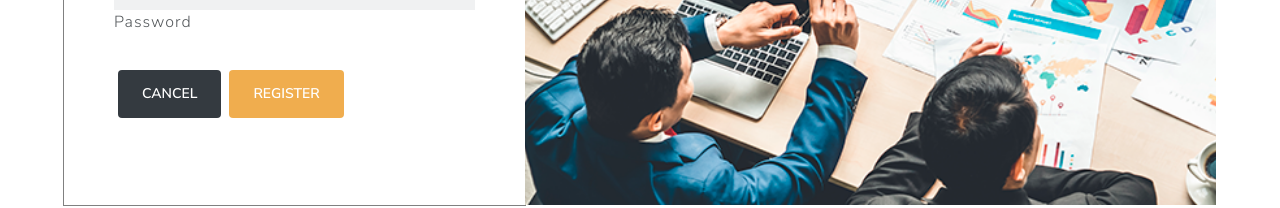
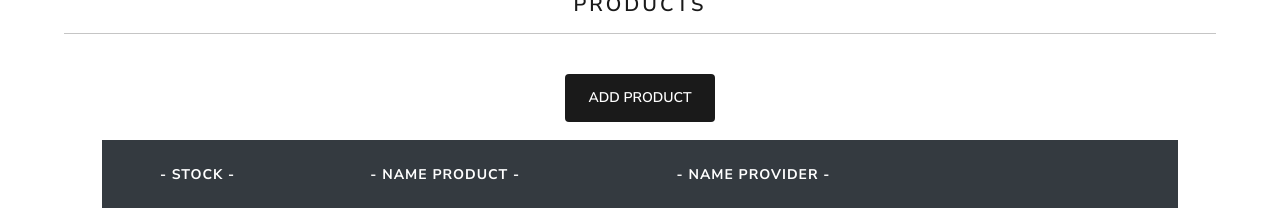
Before and after one commit to fdiaz-2017264/SucursalesEmpresas, an Angular app in the folder SucursalesFront/: page /register in a window 1280 px wide. Shown: the part 521-729 px from the top of the page. Built offline with nearby package versions, Linux system fonts and the light colour scheme.

Commit message:
Se arreglaron los warning de las vistas

```diff
--- a/SucursalesFront/src/app/app.component.html
+++ b/SucursalesFront/src/app/app.component.html
@@ -1 +1,2 @@
+<app-products></app-products>
 <router-outlet></router-outlet>
--- a/SucursalesFront/src/app/components/login/login.component.html
+++ b/SucursalesFront/src/app/components/login/login.component.html
@@ -25,7 +25,7 @@
             </div>
 
             <div class="input mt-4">
-                <button type="submit"  class="btn btn-warning m-2">Login</button>
+                <button type="submit" class="btn btn-warning m-2">Login</button>
             </div>
         </form>
         <div class="imagen-formulario">
--- a/SucursalesFront/src/app/components/register/register.component.html
+++ b/SucursalesFront/src/app/components/register/register.component.html
@@ -1,10 +1,8 @@
 <app-navbar></app-navbar>
 
 <br>
-
-
 <div class="contenedor-formulario contenedor">
-    <form (ngSubmit)="register(registerForm)" #registerForm="ngForm"  class="formulario">
+  <form (ngSubmit)="register(registerForm)" #registerForm="ngForm" class="formulario">
     <div class="row">
       <div class="col">
         <div class="texto-formulario">
@@ -12,44 +10,44 @@
         </div>
 
         <br>
-
         <div class="row">
           <div class="col">
             <div class="form">
               <br>
-                  <input  [(ngModel)]="company.name" name="name" type="text" id="form3Example1m1" class="form-control" placeholder="Nombre..."/>
-                  <label   class="form-label">Name</label>
+              <input [(ngModel)]="company.name" name="name" type="text" id="form3Example1m1" class="form-control"
+                placeholder="Nombre..." />
+              <label class="form-label">Name</label>
             </div>
           </div>
           <div class="col-md-6 mb-4">
             <div class="form-outline">
               <br>
-                  <input [(ngModel)]="company.typeOfCompany" name="typeOfCompany"   type="text" id="form3Example1m1" class="form-control" placeholder="EJ: Restaurant..."/>
+              <input [(ngModel)]="company.typeOfCompany" name="typeOfCompany" type="text" id="form3Example1m1"
+                class="form-control" placeholder="EJ: Restaurant..." />
               <label class="form-label mb-1"> Type of Company</label>
             </div>
           </div>
         </div>
+      </div>
+    </div>
 
-            <br>
 
     <div class="form-outline mb-4">
-            <input [(ngModel)]="company.town" name="town"  type="text" id="form3Example1m1" class="form-control" placeholder="Ej: ejemplo"/>
+      <input [(ngModel)]="company.town" name="town" type="text" id="form3Example1m1" class="form-control"
+        placeholder="Ej: ejemplo" />
       <label class="form-label">Town</label>
     </div>
 
     <div class="form-outline mb-4">
-            <input [(ngModel)]="company.password" name="password"  type="text" id="form3Example1m1" class="form-control" placeholder="Password"/>
+      <input [(ngModel)]="company.password" name="password" type="text" id="form3Example1m1" class="form-control"
+        placeholder="Password" />
       <label class="form-label">Password</label>
     </div>
 
     <div class="d-flex justify ">
-            <button type="button" routerLink="/home" class="btn btn-dark m-1">Cancel</button>
-            <button [disabled]="!registerForm.form.valid" type="submit" routerLink="login"  class="btn btn-warning m-1">Register</button> <!--Agegado 1 -->
-          </div>
-        </div>
+      <button type="button" routerLink="/home" class="btn btn-dark m-2">Cancel</button>
+      <button type="submit" class="btn btn-warning m-2">Register</button>
     </div>
   </form>
   <div class="imagen-formulario">
-
   </div>
-</div>
--- a/SucursalesFront/src/app/services/companyRest/company-rest.service.ts
+++ b/SucursalesFront/src/app/services/companyRest/company-rest.service.ts
@@ -25,6 +25,7 @@ export class CompanyRestService {
     return this.http.post(environment.baseUrl + 'empresa/loginCompany', params, {headers: this.httpOptions});
   }
 
+
   getToken(){
     let globalToken = localStorage.getItem('token');
     let token;
```
Also changed, not shown: SucursalesFront/src/app/components/register/register.component.ts (+31 -0 lines). Lines whose indentation alone changed are shown as unchanged.
